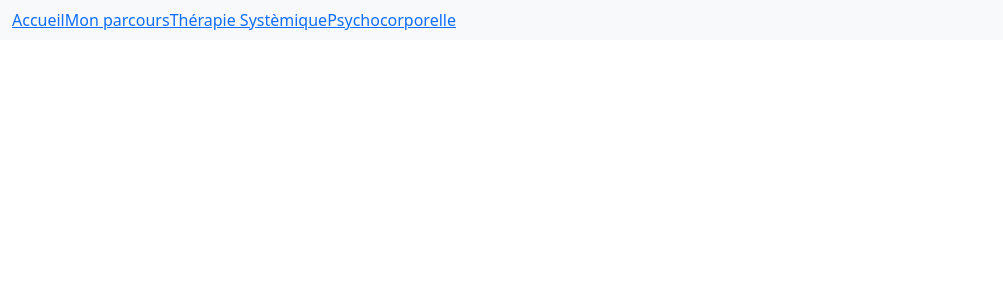
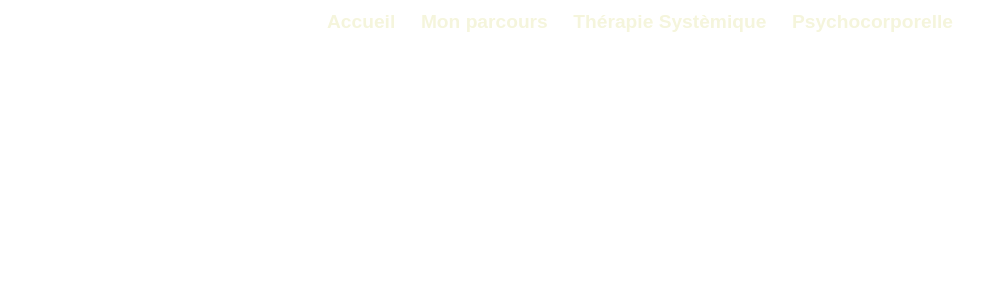
Before and after one commit to JulienWangon/marine-therapeute, a React (Create React App) app in the folder marine-front/: page /accueil in a window 1280 px wide. Shown: the top 300 px of the page, without its empty margins (0-1003 px from the left). Built offline with nearby package versions, Linux system fonts and the light colour scheme.

Commit message:
UPDATE: add navbar style

```diff
--- a/marine-front/src/components/common/Navbar/Navbar.js
+++ b/marine-front/src/components/common/Navbar/Navbar.js
@@ -1,37 +1,51 @@
-import React from 'react';
-import { useNavigate } from 'react-router-dom'; // Importation de useNavigate
+import React, { useState } from 'react';
+import { useNavigate } from 'react-router-dom';
+import './navbar.css';
 
 const Navbar = () => {
-    const navigate = useNavigate(); // Initialisation de useNavigate
+    const navigate = useNavigate();
+    const [isClicked, setIsClicked] = useState(false); // État pour suivre si le bouton a été cliqué
 
     const links = [
-        {text: "Accueil", url: "/accueil"},
-        {text: "Mon parcours", url: "/mon-parcours"},
-        {text: "Thérapie Systèmique", url: "/therapie-systemique"},
-        {text: "Psychocorporelle", url: "/psychocorporelle"},
+        { text: "Accueil", url: "/accueil" },
+        { text: "Mon parcours", url: "/mon-parcours" },
+        { text: "Thérapie Systèmique", url: "/therapie-systemique" },
+        { text: "Psychocorporelle", url: "/psychocorporelle" },
     ];
 
-    // Fonction pour gérer la navigation
     const handleNavigate = (url) => {
-        navigate(url); // Utilisation correcte de navigate avec un seul argument
+        navigate(url);
+    };
+
+    const toggleColor = () => {
+        setIsClicked(!isClicked); // Basculer l'état du clic
     };
 
     return (
         <nav className="navbar navbar-expand-lg bg-body-tertiary">
             <div className="container-fluid">
-          <button className="navbar-toggler ma-toggler-white" type="button" data-bs-toggle="collapse" data-bs-target="#navbarNavAltMarkup" aria-controls="navbarNavAltMarkup" aria-expanded="false" aria-label="Toggle navigation">
-              <i className="fa-solid fa-bars"></i>
+                <button
+                    className="navbar-toggler ma-toggler-white"
+                    type="button"
+                    data-bs-toggle="collapse"
+                    data-bs-target="#navbarNavAltMarkup"
+                    aria-controls="navbarNavAltMarkup"
+                    aria-expanded="false"
+                    aria-label="Toggle navigation"
+                    onClick={toggleColor} // Gérer le clic sur le bouton
+                    style={{ color: isClicked ? '#5A1D3E' : '' }} // Appliquer la couleur conditionnellement
+                >
+                    <i className="fa-solid fa-bars" style={{ color: isClicked ? '#5A1D3E' : '' }}></i>
                 </button>
                 <div className="collapse navbar-collapse" id="navbarNavAltMarkup">
-
                     <ul className="navbar-nav navMenu">
                         {links.map((link, index) => (
                             <li className="navItem" key={index}>
                                 <a
                                     href={link.url}
                                     onClick={(e) => {
-                              e.preventDefault(); // Empêche le comportement par défaut du lien
-                              handleNavigate(link.url); // Correction: utilisez uniquement l'URL
+                                        e.preventDefault();
+                                        handleNavigate(link.url);
                                     }}
                                     className="navLink"
                                 >
@@ -43,7 +57,6 @@ const Navbar = () => {
                 </div>
             </div>
         </nav>
-
     );
 };
 
--- /dev/null
+++ b/marine-front/src/components/common/Navbar/navbar.css
@@ -0,0 +1,60 @@
+
+
+.navbar {
+  position: absolute;
+  top: 0;
+  width: 100%;
+
+  z-index: 2000;
+  background-color: transparent !important;
+}
+
+.navMenu {
+  display: flex;
+  justify-content: center;
+  align-items: center;
+  width: 100%;
+}
+
+.navItem {
+  margin-bottom: 0.1em;
+}
+
+.navItem a {
+  text-decoration: none;
+  color: #F5F5DC;
+  font-size: 1.2rem;
+  font-family: "Kanit", sans-serif;
+  font-weight: 600;
+  padding: 0.8rem;
+  transition: color 0.8s ease;
+}
+
+
+.navbar-toggler {
+  display: flex;
+  justify-content: center;
+  align-items: center;
+  border: 1px solid #5A1D3E;
+  width: 30px;
+  height: 30px;
+
+}
+
+
+i {
+  color: #5A1D3E;
+}
+
+.navbar-toggler:active {
+  border: 1px solid #5A1D3E;
+}
+
+
+.offcanvas {
+  background-color: rgba(90, 29, 62, 0.8);
+}
+
+i:hover {
+  color: white;
+}
```
Lines whose indentation alone changed are shown as unchanged.
